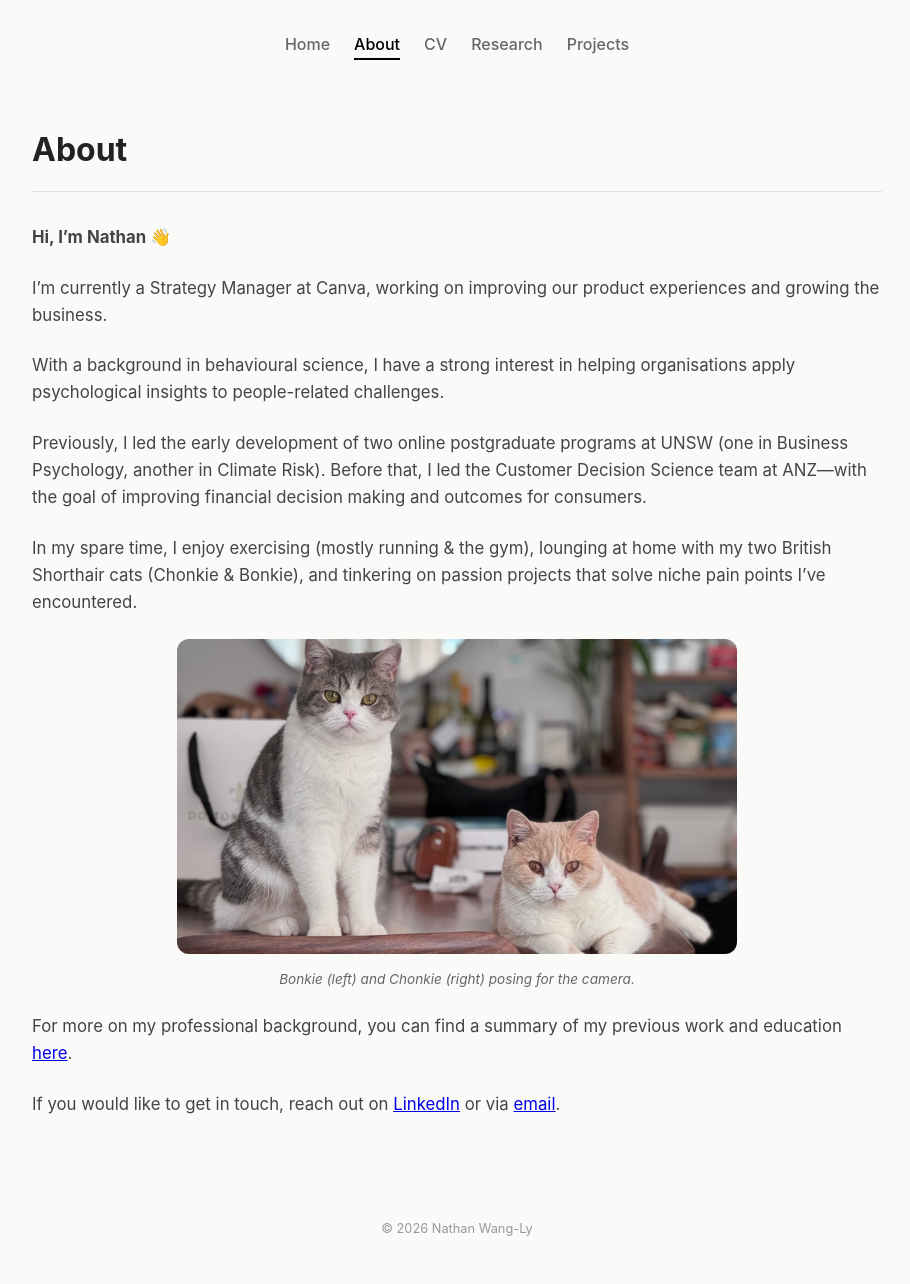
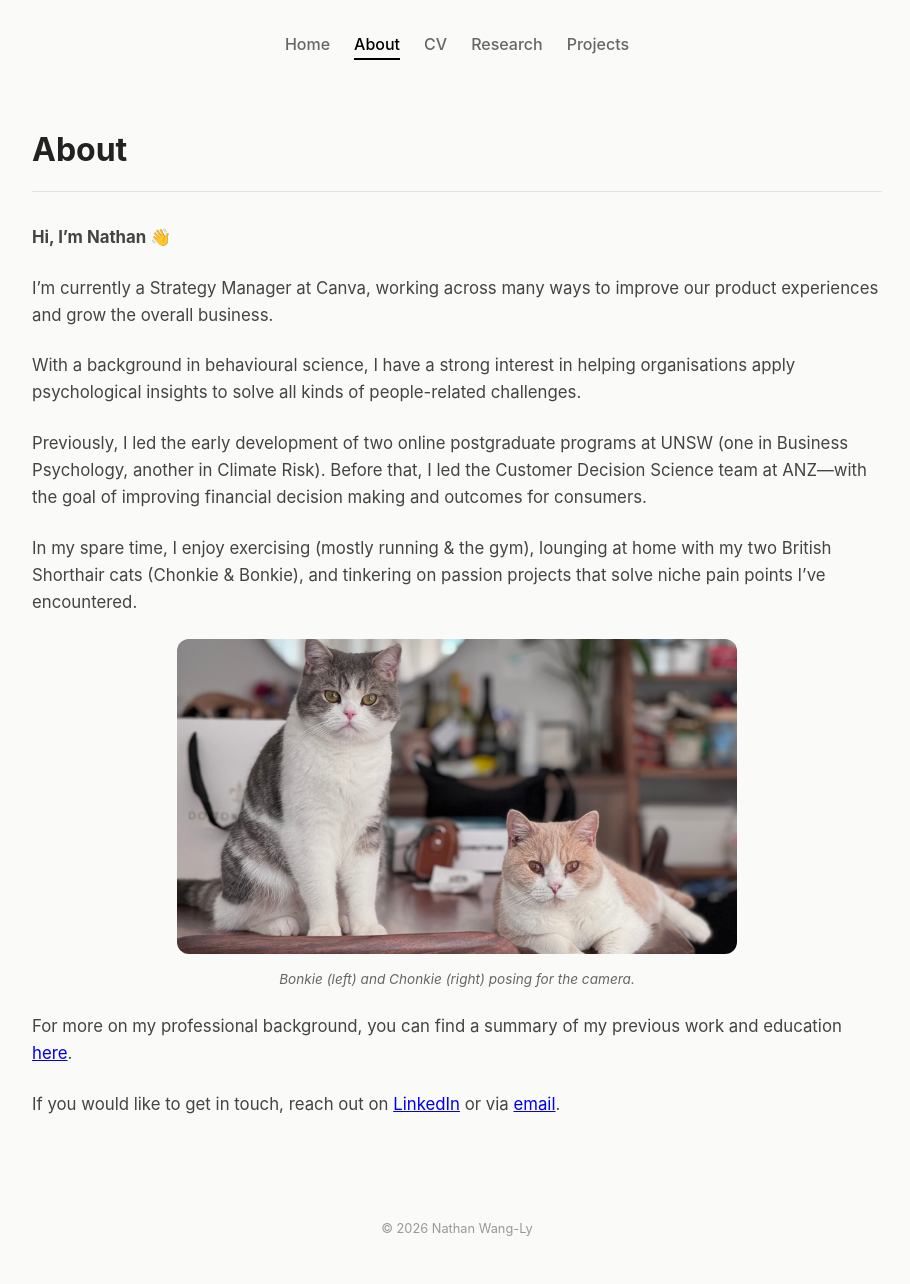
Before and after one commit to nathanwangly/nathanwangly.github.io, a Jekyll site: the page built from about.md, in a window 1280 px wide. Shown: the whole page, without its empty margins (183-1093 px from the left). Built offline with Jekyll 4.4.1, drawn with Linux system fonts in a browser that asks for light colours.

Commit message:
Update about.md

```diff
--- a/about.md
+++ b/about.md
@@ -5,9 +5,9 @@ title: About
 
 <b>Hi, I'm Nathan 👋</b>
 
-I'm currently a Strategy Manager at Canva, working on improving our product experiences and growing the business.
+I'm currently a Strategy Manager at Canva, working across many ways to improve our product experiences and grow the overall business.
 
-With a background in behavioural science, I have a strong interest in helping organisations apply psychological insights to people-related challenges.
+With a background in behavioural science, I have a strong interest in helping organisations apply psychological insights to solve all kinds of people-related challenges.
 
 Previously, I led the early development of two online postgraduate programs at UNSW (one in Business Psychology, another in Climate Risk). Before that, I led the Customer Decision Science team at ANZ—with the goal of improving financial decision making and outcomes for consumers.
 
```
